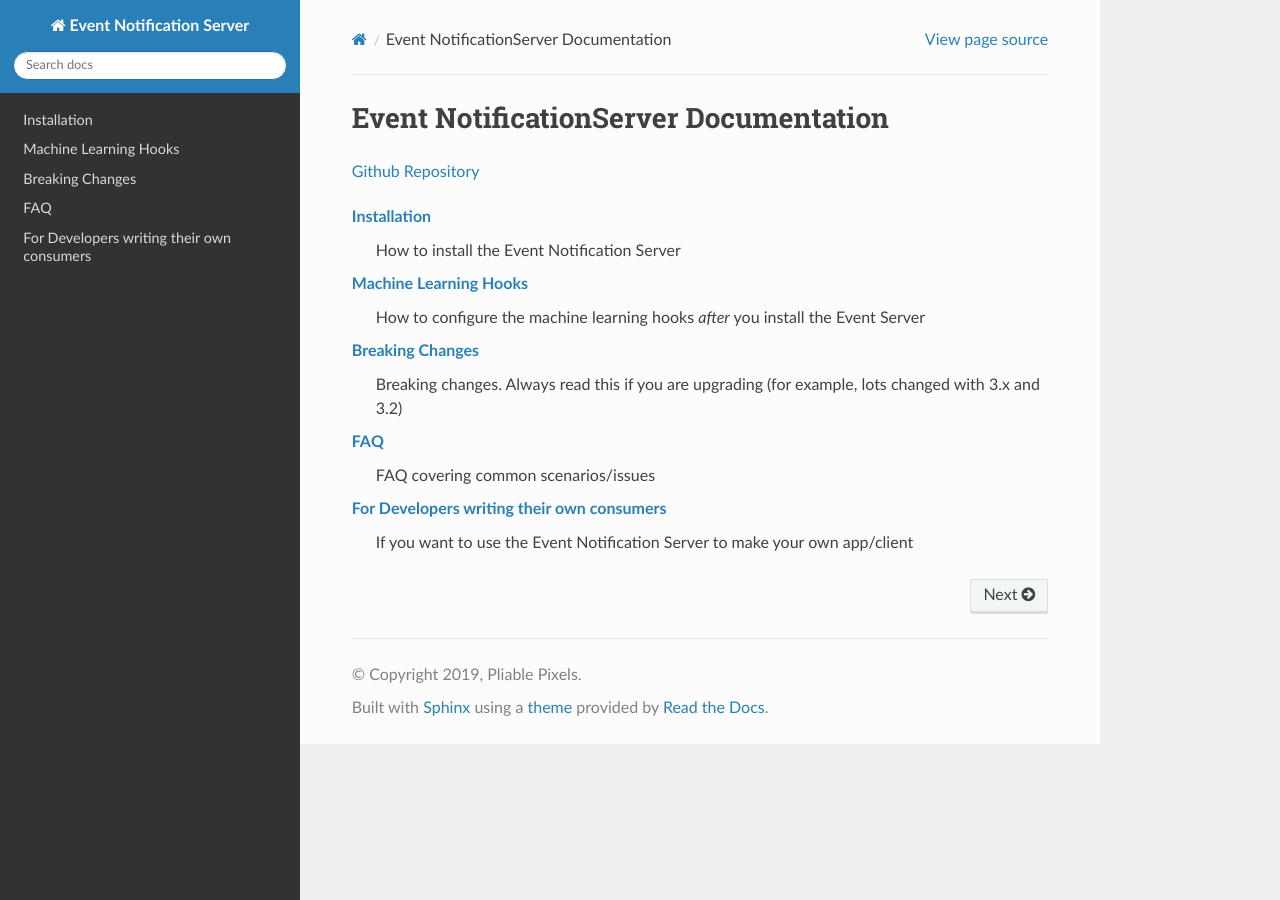
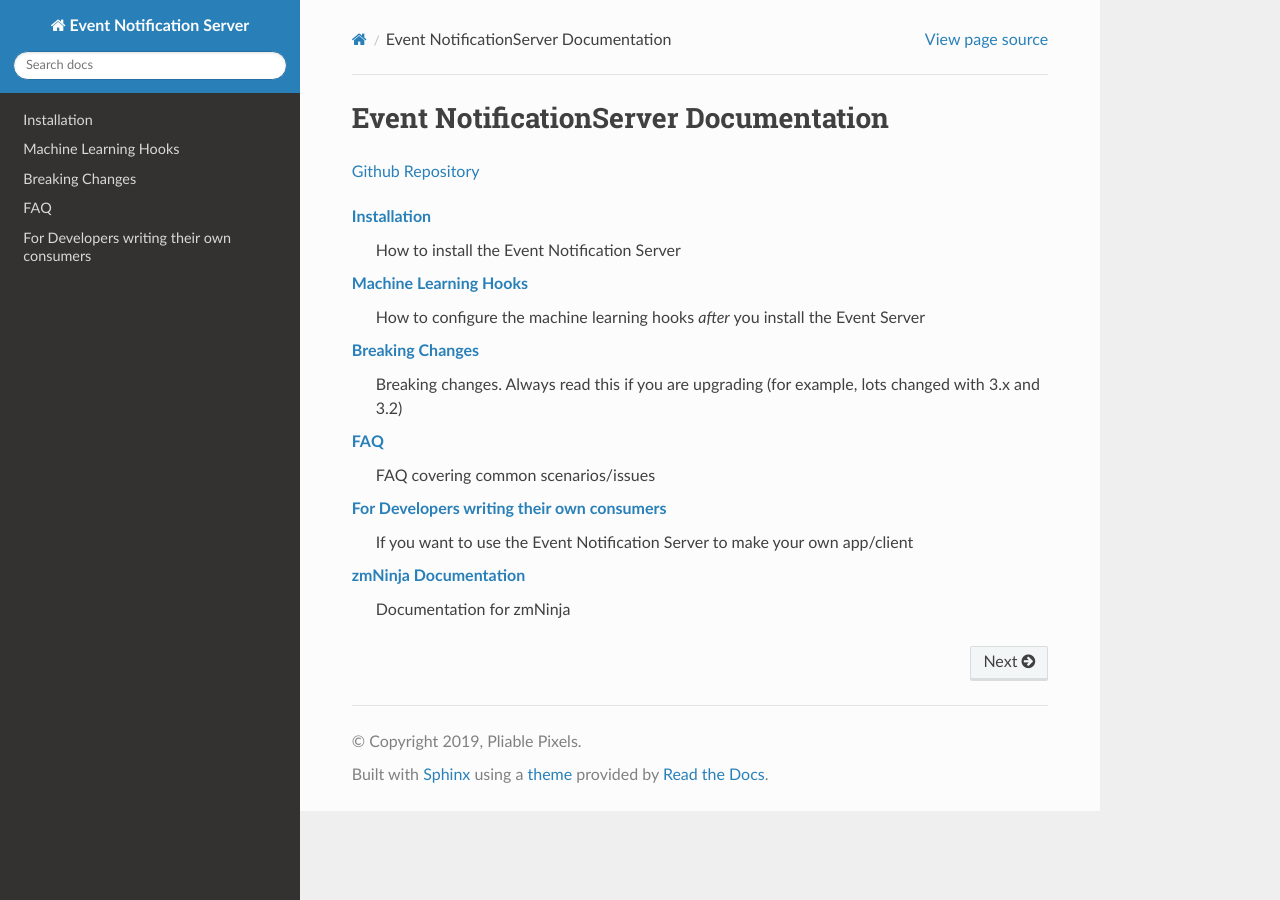
Before and after one commit to ZoneMinder/zmeventnotification, a Sphinx documentation site: the page built from docs/index.rst, in a window 1280 px wide. Built offline with Sphinx 7.4.7 and the Read the Docs theme 2.0.0, drawn with Linux system fonts in a browser that asks for light colours.

Commit message:
zmn link

```diff
--- a/docs/docgen/html/_sources/index.rst.txt
+++ b/docs/docgen/html/_sources/index.rst.txt
@@ -28,3 +28,5 @@ Event NotificationServer Documentation
         FAQ covering common scenarios/issues
 :doc:`guides/developers`
         If you want to use the Event Notification Server to make your own app/client
+`zmNinja Documentation <http://pliablepixels.github.io/zmNinja/docgen/html/index.html>`__
+        Documentation for zmNinja
--- a/docs/docgen/html/index.html
+++ b/docs/docgen/html/index.html
@@ -170,6 +170,8 @@
 <dd>FAQ covering common scenarios/issues</dd>
 <dt><a class="reference internal" href="guides/developers.html"><span class="doc">For Developers writing their own consumers</span></a></dt>
 <dd>If you want to use the Event Notification Server to make your own app/client</dd>
+<dt><a class="reference external" href="http://pliablepixels.github.io/zmNinja/docgen/html/index.html">zmNinja Documentation</a></dt>
+<dd>Documentation for zmNinja</dd>
 </dl>
 </div>
 
--- a/docs/index.rst
+++ b/docs/index.rst
@@ -28,3 +28,5 @@ Event NotificationServer Documentation
         FAQ covering common scenarios/issues
 :doc:`guides/developers`
         If you want to use the Event Notification Server to make your own app/client
+`zmNinja Documentation <http://pliablepixels.github.io/zmNinja/docgen/html/index.html>`__
+        Documentation for zmNinja
```
Also changed, not shown: docs/docgen/html/searchindex.js, 2 other files.
